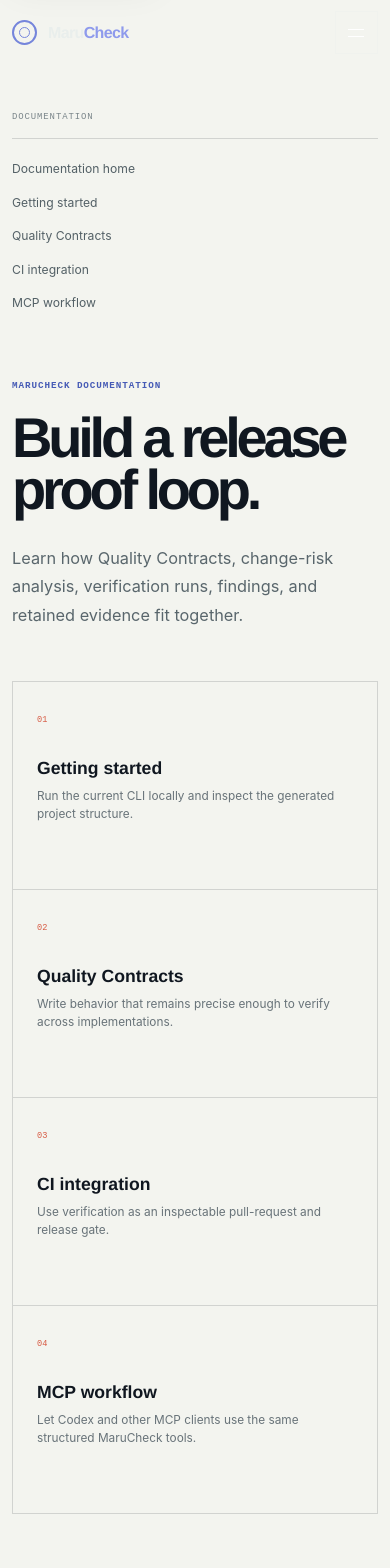
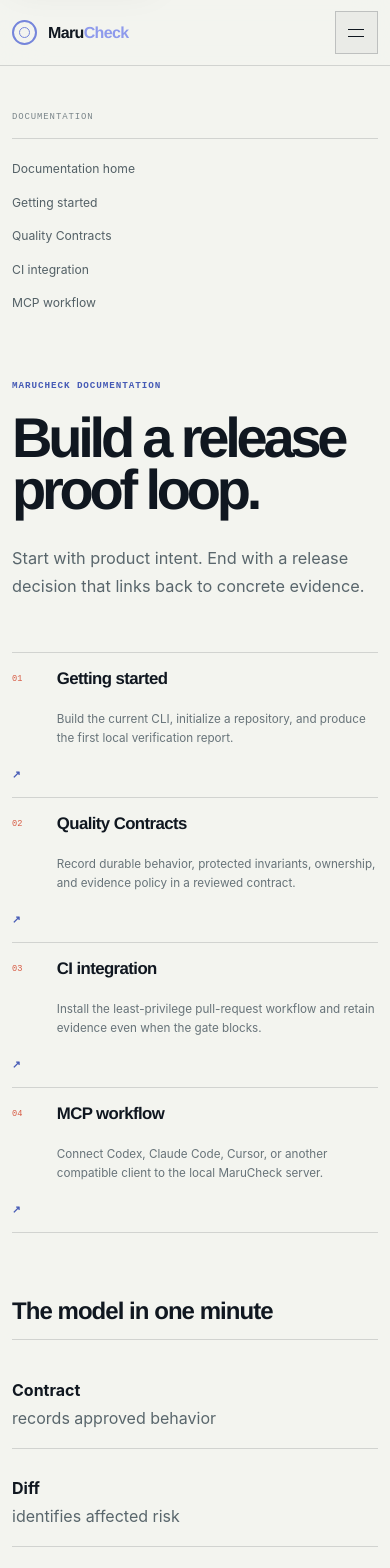
Before and after one commit to Kidus-M/MaruCheck-Web, a Next.js app: page /docs in a window 390 px wide. Shown: the top 1568 px of the page. Built offline with nearby package versions, Linux system fonts and the light colour scheme.

Commit message:
feat: update marketing content and layout across multiple pages; enhance navigation styles

```diff
--- a/src/app/(marketing)/docs/page.tsx
+++ b/src/app/(marketing)/docs/page.tsx
@@ -3,8 +3,35 @@
 
 export const metadata: Metadata = {
   title: "Documentation",
-  description: "Learn the MaruCheck model and connect its local verification workflow.",
+  description: "Learn the MaruCheck contract, verification, CI, and MCP workflows.",
 };
+
+const entries = [
+  [
+    "01",
+    "Getting started",
+    "Build the current CLI, initialize a repository, and produce the first local verification report.",
+    "/docs/getting-started",
+  ],
+  [
+    "02",
+    "Quality Contracts",
+    "Record durable behavior, protected invariants, ownership, and evidence policy in a reviewed contract.",
+    "/docs/quality-contracts",
+  ],
+  [
+    "03",
+    "CI integration",
+    "Install the least-privilege pull-request workflow and retain evidence even when the gate blocks.",
+    "/docs/ci",
+  ],
+  [
+    "04",
+    "MCP workflow",
+    "Connect Codex, Claude Code, Cursor, or another compatible client to the local MaruCheck server.",
+    "/docs/mcp",
+  ],
+] as const;
 
 export default function DocsHomePage() {
   return (
@@ -12,31 +39,18 @@
       <span className="docs-kicker">MaruCheck documentation</span>
       <h1>Build a release proof loop.</h1>
       <p className="docs-lead">
-        Learn how Quality Contracts, change-risk analysis, verification runs, findings, and retained
-        evidence fit together.
+        Start with product intent. End with a release decision that links back to concrete evidence.
       </p>
-      <div className="docs-card-grid">
-        <Link href="/docs/getting-started">
-          <span>01</span>
-          <h2>Getting started</h2>
-          <p>Run the current CLI locally and inspect the generated project structure.</p>
-        </Link>
-        <Link href="/docs/quality-contracts">
-          <span>02</span>
-          <h2>Quality Contracts</h2>
-          <p>Write behavior that remains precise enough to verify across implementations.</p>
-        </Link>
-        <Link href="/docs/ci">
-          <span>03</span>
-          <h2>CI integration</h2>
-          <p>Use verification as an inspectable pull-request and release gate.</p>
-        </Link>
-        <Link href="/docs/mcp">
-          <span>04</span>
-          <h2>MCP workflow</h2>
-          <p>Let Codex and other MCP clients use the same structured MaruCheck tools.</p>
-        </Link>
-      </div>
+      <nav className="docs-index" aria-label="Documentation topics">
+        {entries.map(([number, title, description, href]) => (
+          <Link href={href} key={href}>
+            <span>{number}</span>
+            <h2>{title}</h2>
+            <p>{description}</p>
+            <b aria-hidden="true">↗</b>
+          </Link>
+        ))}
+      </nav>
       <section className="docs-section">
         <h2>The model in one minute</h2>
         <ol className="docs-steps">
@@ -49,12 +63,12 @@
             <span>identifies affected risk</span>
           </li>
           <li>
-            <b>Run</b>
-            <span>challenges the risky paths</span>
+            <b>Plan</b>
+            <span>selects requirements and checks</span>
           </li>
           <li>
             <b>Evidence</b>
-            <span>supports the release decision</span>
+            <span>supports or blocks the release</span>
           </li>
         </ol>
       </section>
--- a/src/app/layout.tsx
+++ b/src/app/layout.tsx
@@ -4,9 +4,10 @@
 import "./marketing.css";
 
 export const metadata: Metadata = {
-  description: "Independent release proof for AI-built software.",
+  description:
+    "MaruCheck independently verifies that AI-generated software still satisfies approved product behavior.",
   title: {
-    default: "MaruCheck — Release with proof",
+    default: "MaruCheck — Test what your AI didn't",
     template: "%s · MaruCheck",
   },
 };
--- a/src/app/marketing.css
+++ b/src/app/marketing.css
@@ -68,6 +68,41 @@
 
 .marketing-header.is-scrolled::after {
   background: var(--marketing-line-dark);
+}
+
+.marketing-header.is-light-context {
+  background: rgba(243, 244, 239, 0.86);
+  color: var(--marketing-ink);
+  backdrop-filter: blur(20px) saturate(130%);
+}
+
+.marketing-header.is-light-context::after {
+  background: var(--marketing-line);
+}
+
+.marketing-header.is-light-context .marketing-nav a,
+.marketing-header.is-light-context .nav-sign-in {
+  color: #59656b;
+}
+
+.marketing-header.is-light-context .marketing-nav a:hover,
+.marketing-header.is-light-context .nav-sign-in:hover {
+  color: var(--marketing-ink);
+}
+
+.marketing-header.is-light-context .nav-console-link {
+  border-color: rgba(16, 23, 32, 0.2);
+  background: var(--marketing-panel);
+  color: white;
+}
+
+.marketing-header.is-light-context .marketing-menu-button {
+  border-color: rgba(16, 23, 32, 0.2);
+  background: rgba(16, 23, 32, 0.04);
+}
+
+.marketing-header.is-light-context .marketing-menu-button span {
+  background: var(--marketing-ink);
 }
 
 .marketing-header__inner {
@@ -2651,6 +2686,93 @@
   text-align: center;
 }
 
+.pricing-ledger {
+  border-top: 1px solid var(--marketing-line);
+}
+
+.pricing-ledger > header,
+.pricing-ledger article {
+  display: grid;
+  grid-template-columns: 1.1fr 0.72fr 1.45fr 0.65fr;
+  gap: 2rem;
+  align-items: center;
+}
+
+.pricing-ledger > header {
+  padding: 0 1rem 0.9rem;
+  color: #778287;
+  font-family: "Cascadia Mono", monospace;
+  font-size: 0.52rem;
+  letter-spacing: 0.09em;
+}
+
+.pricing-ledger article {
+  min-height: 10rem;
+  padding: 1.5rem 1rem;
+  border-bottom: 1px solid var(--marketing-line);
+  transition: background 180ms ease;
+}
+
+.pricing-ledger article:hover {
+  background: white;
+}
+
+.pricing-ledger__name {
+  display: grid;
+  grid-template-columns: 1.7rem 1fr;
+  gap: 0.7rem;
+}
+
+.pricing-ledger__name > span {
+  padding-top: 0.25rem;
+  color: var(--coral);
+  font-family: "Cascadia Mono", monospace;
+  font-size: 0.55rem;
+}
+
+.pricing-ledger__name h2 {
+  margin: 0;
+  font-size: 1.25rem;
+  letter-spacing: -0.04em;
+}
+
+.pricing-ledger__name b {
+  display: block;
+  margin-top: 0.55rem;
+  color: var(--indigo);
+  font-family: "Cascadia Mono", monospace;
+  font-size: 0.5rem;
+  letter-spacing: 0.08em;
+}
+
+.pricing-ledger article > strong {
+  color: #4f5b61;
+  font-size: 0.73rem;
+}
+
+.pricing-ledger article > p {
+  margin: 0;
+  color: #687379;
+  font-size: 0.74rem;
+  line-height: 1.65;
+}
+
+.pricing-ledger article > a {
+  display: inline-flex;
+  align-items: center;
+  justify-content: flex-end;
+  gap: 0.5rem;
+  color: var(--indigo);
+  font-size: 0.68rem;
+  font-weight: 700;
+  text-align: right;
+  text-decoration: none;
+}
+
+.pricing-ledger article > a svg {
+  width: 0.85rem;
+}
+
 /* About */
 .about-story__grid {
   display: grid;
@@ -2713,15 +2835,24 @@
 }
 
 .belief-section .marketing-container > div {
-  display: grid;
-  grid-template-columns: repeat(3, 1fr);
-  gap: 3rem;
+  border-top: 1px solid var(--marketing-line-dark);
 }
 
 .belief-section article {
-  padding-top: 2rem;
-  border-top: 1px solid var(--marketing-line-dark);
-  border-bottom: 0;
+  display: grid;
+  grid-template-columns: 2rem 1fr 1.15fr;
+  gap: 2rem;
+  align-items: start;
+  padding: 1.8rem 0;
+  border-bottom: 1px solid var(--marketing-line-dark);
+}
+
+.belief-section article span {
+  position: static;
+}
+
+.belief-section article p {
+  margin: 0;
 }
 
 /* Documentation */
@@ -2868,6 +2999,55 @@
   color: #687379;
   font-size: 0.74rem;
   line-height: 1.55;
+}
+
+.docs-index {
+  display: grid;
+  border-top: 1px solid var(--marketing-line);
+}
+
+.docs-index a {
+  display: grid;
+  grid-template-columns: 2.2rem 0.8fr 1.3fr auto;
+  gap: 1.3rem;
+  align-items: center;
+  min-height: 7rem;
+  padding: 1rem 0;
+  border-bottom: 1px solid var(--marketing-line);
+  text-decoration: none;
+  transition:
+    padding 180ms ease,
+    background 180ms ease;
+}
+
+.docs-index a:hover {
+  padding-inline: 1rem;
+  background: white;
+}
+
+.docs-index a > span {
+  color: var(--coral);
+  font-family: "Cascadia Mono", monospace;
+  font-size: 0.54rem;
+}
+
+.docs-index h2 {
+  margin: 0;
+  font-size: 1.05rem;
+  letter-spacing: -0.035em;
+}
+
+.docs-index p {
+  margin: 0;
+  color: #677379;
+  font-size: 0.73rem;
+  line-height: 1.6;
+}
+
+.docs-index b {
+  color: var(--indigo);
+  font-family: "Cascadia Mono", monospace;
+  font-size: 0.65rem;
 }
 
 .docs-section {
@@ -3455,12 +3635,37 @@
     grid-template-columns: 1fr;
   }
 
+  .pricing-ledger > header {
+    display: none;
+  }
+
+  .pricing-ledger article {
+    grid-template-columns: 1fr 1fr;
+  }
+
+  .pricing-ledger article > p {
+    grid-column: 1 / -1;
+  }
+
+  .pricing-ledger article > a {
+    justify-content: flex-start;
+    text-align: left;
+  }
+
   .pricing-card {
     min-height: 30rem;
   }
 
   .belief-section .marketing-container > div {
-    grid-template-columns: 1fr;
+    display: block;
+  }
+
+  .belief-section article {
+    grid-template-columns: 2rem 1fr;
+  }
+
+  .belief-section article p {
+    grid-column: 2;
   }
 
   .docs-shell {
@@ -3475,6 +3680,10 @@
   .docs-sidebar nav {
     display: grid;
     grid-template-columns: repeat(2, 1fr);
+  }
+
+  .docs-index a {
+    grid-template-columns: 2rem 0.8fr 1.2fr auto;
   }
 
   .docs-sidebar__help {
@@ -3752,6 +3961,24 @@
     grid-template-columns: 1fr;
   }
 
+  .pricing-ledger article {
+    grid-template-columns: 1fr;
+    gap: 1rem;
+    padding-block: 2rem;
+  }
+
+  .pricing-ledger article > p {
+    grid-column: auto;
+  }
+
+  .docs-index a {
+    grid-template-columns: 1.5rem 1fr auto;
+  }
+
+  .docs-index p {
+    grid-column: 2 / -1;
+  }
+
   .docs-article h1 {
     font-size: 3.5rem;
   }
--- a/src/components/marketing-navigation.tsx
+++ b/src/components/marketing-navigation.tsx
@@ -15,6 +15,7 @@
 
 export function MarketingNavigation() {
   const pathname = usePathname();
+  const lightPage = pathname.startsWith("/docs");
   const [open, setOpen] = useState(false);
   const [scrolled, setScrolled] = useState(false);
 
@@ -28,7 +29,9 @@
   useEffect(() => setOpen(false), [pathname]);
 
   return (
-    <header className={`marketing-header${scrolled ? " is-scrolled" : ""}`}>
+    <header
+      className={`marketing-header${scrolled ? " is-scrolled" : ""}${lightPage ? " is-light-context" : ""}`}
+    >
       <div className="marketing-container marketing-header__inner">
         <MaruMark />
         <nav aria-label="Primary navigation" className="marketing-nav">
```
Also changed, not shown: src/app/(marketing)/about/page.tsx (+23 -21 lines), src/app/(marketing)/pricing/page.tsx (+45 -65 lines), src/app/(marketing)/product/page.tsx (+25 -13 lines).
